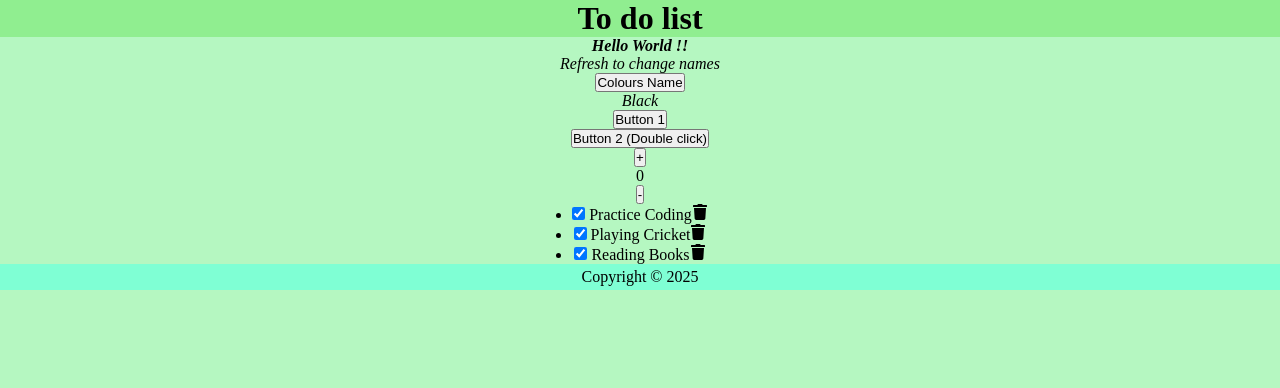
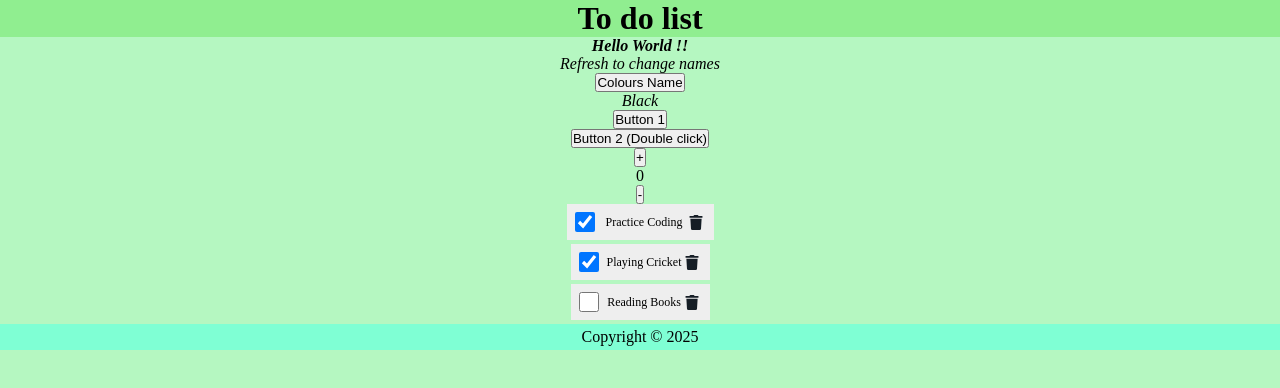
Before and after one commit to coddzz/react, a React (Create React App) app: page / in a window 1280 px wide. Shown: the top 388 px of the page. Built offline with nearby package versions, Linux system fonts and the light colour scheme.

Commit message:
added CSS

```diff
--- a/src/Content.js
+++ b/src/Content.js
@@ -42,7 +42,7 @@ const Content = () => {
             },
             {
                 id:3,
-                checked:true,
+                checked:false,
                 item: "Reading Books"
             }
         ]
@@ -64,7 +64,7 @@ const Content = () => {
 
             <ul>
                 {items.map((item) =>(
-                    <li>
+                    <li className="item" key={item.id}>
                         <input
                             type="checkbox"
                             checked = {item.checked}
--- a/src/index.css
+++ b/src/index.css
@@ -45,3 +45,51 @@ footer {
     display: grid;
     place-content: center;
 }
+
+.item {
+    display: flex;
+    justify-content: flex-start;
+    align-items: center;
+    padding: 0.5rem ;
+    margin: 0.25rem;
+    background-color: #eee;
+}
+
+.item:first-child {
+    margin: 0;
+}
+
+.item input[type="checkbox"] {
+    text-align: center;
+    width: 2.5rem;
+    width: 20px;
+    min-width: 20px;
+    height: 2 rem;
+    min-height: 20px;
+    cursor: pointer;
+    margin-right: 0.5rem;
+}
+
+.item input[type="checkbox"]:focus + label {
+    text-decoration: underline;
+}
+
+.item > label {
+    font-size: 0.75rem;
+    flex-grow: 1;
+}
+
+.item svg {
+    width: 20px;
+    min-width: 20px;
+    height: 15px;
+    font-size: 1rem;
+    color: rgb(21, 29, 37);
+    cursor: pointer;
+}
+
+.item svg:focus,
+.item svg:hover {
+    color: rgb(4, 86, 58);
+    outline: none;
+}
```
